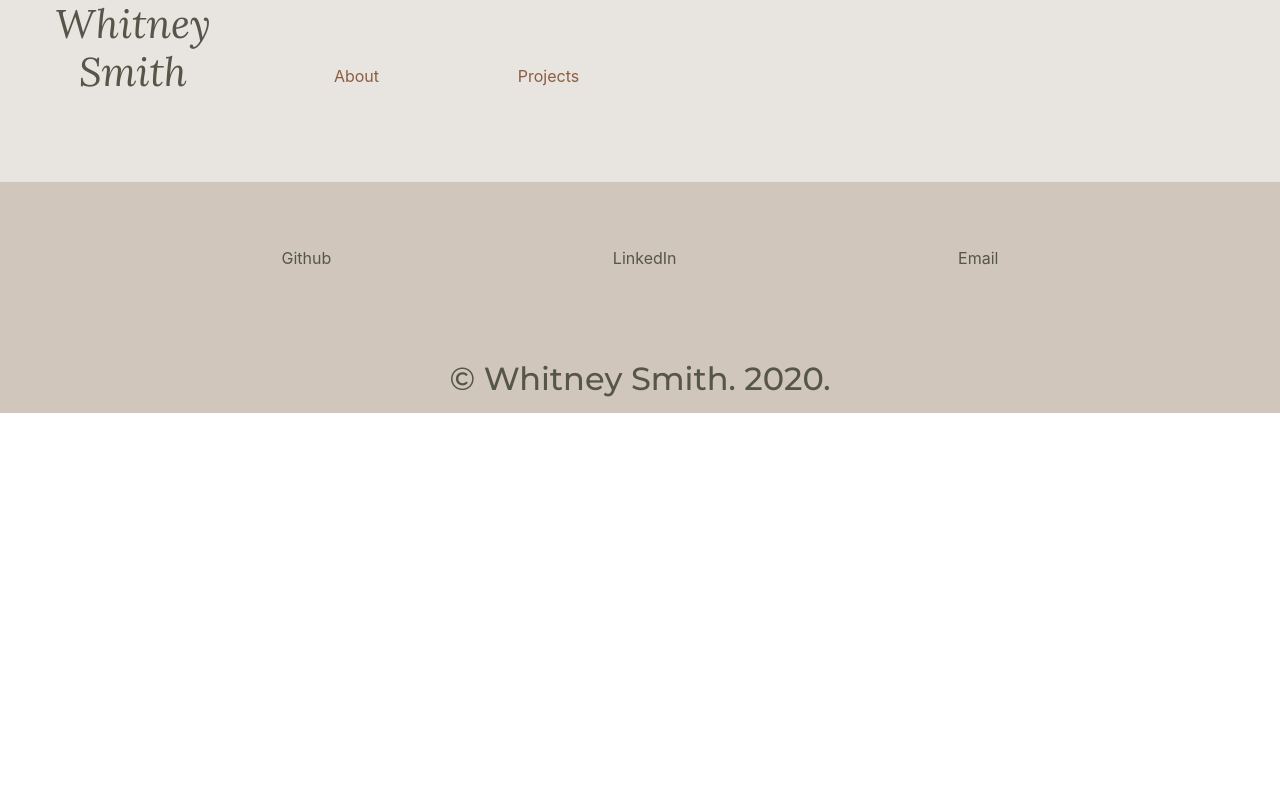
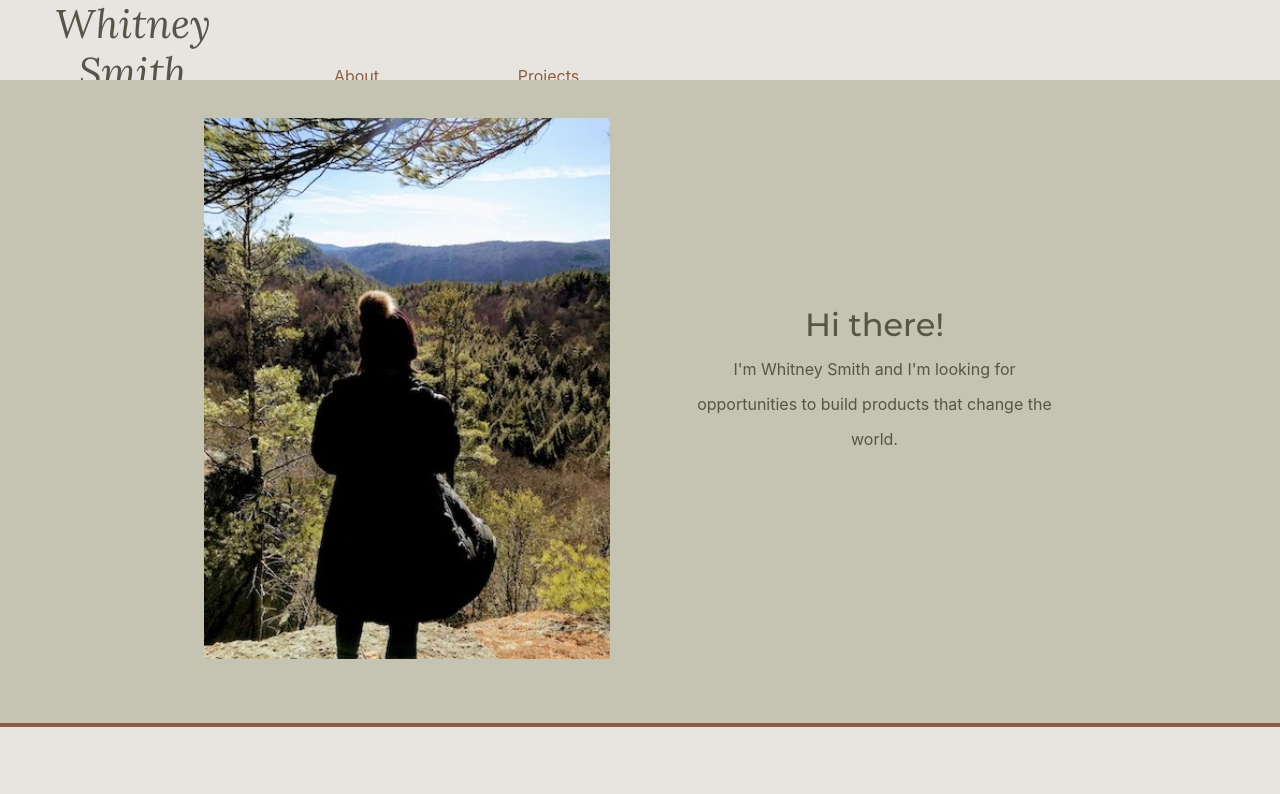
Before and after one commit to PlinytheYounger/whitney-portfolio, a React (Create React App) app: page / in a window 1280 px wide. Shown: the top 794 px of the page. Built offline with nearby package versions, Linux system fonts and the light colour scheme.

Commit message:
change routes

```diff
--- a/src/components/Container.js
+++ b/src/components/Container.js
@@ -12,11 +12,11 @@ const Container = () => {
             <Header />
             <div className="content">
             <Switch>
-                    <Route path="/about">
-                        <About />
-                    </Route>
                     <Route path="/projects">
                         <Projects />
+                    </Route>
+                    <Route path="/">
+                        <About />
                     </Route>
 
             </Switch>
```
Also changed, not shown: 1 other file (tests, documents, lock files or other folders).
